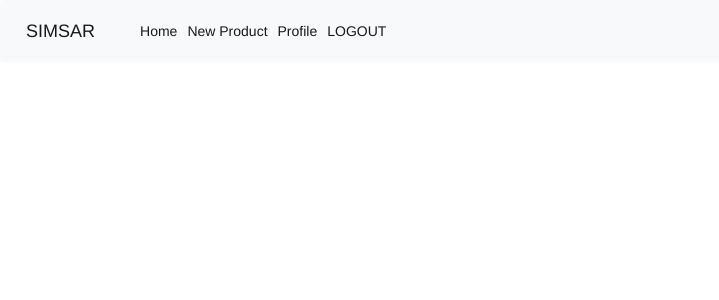
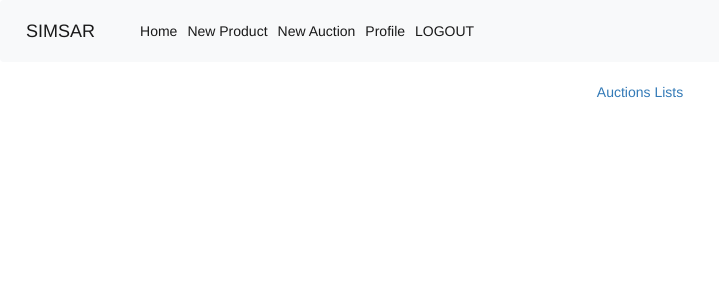
Before and after one commit to SimsarSE/simsar, a Django app: page /products/product/list in a window 1280 px wide. Shown: the top 300 px of the page, without its empty margins (0-719 px from the left). Run offline with Django 3.2, Linux system fonts and the light colour scheme; the visitor is signed in with stand-in values (Sample User, id 1); data that the repository does not hold is empty; some libraries are stand-ins or nearby versions.

Commit message:
add display buttons and list urls

```diff
--- a/product/templates/product/product_list.html
+++ b/product/templates/product/product_list.html
@@ -3,6 +3,7 @@
 {% block content %}
     <div class="col-md-12">
         <div align="center">
+        <a href="{% url 'auction_list' %}">Auctions Lists</a>
             {% for product in products %}
                 <div class="row">
                 <div class="col-md-4">
--- a/users/templates/base.html
+++ b/users/templates/base.html
@@ -27,6 +27,9 @@
                     <li class="nav-item active">
                     <a class="nav-link" href="{%  url 'product_new' %}">New Product<span class="sr-only">(current)</span></a>
                     </li>
+                    <li class="nav-item active">
+                        <a class="nav-link" href="{% url 'auction_new' %}">New Auction <span class="sr-only">(current)</span></a>
+                    </li>
                      <li class="nav-item active">
                         <a class="nav-link" href="{% url 'profile' pk=request.user.pk %}">Profile <span class="sr-only">(current)</span></a>
                     </li>
```
